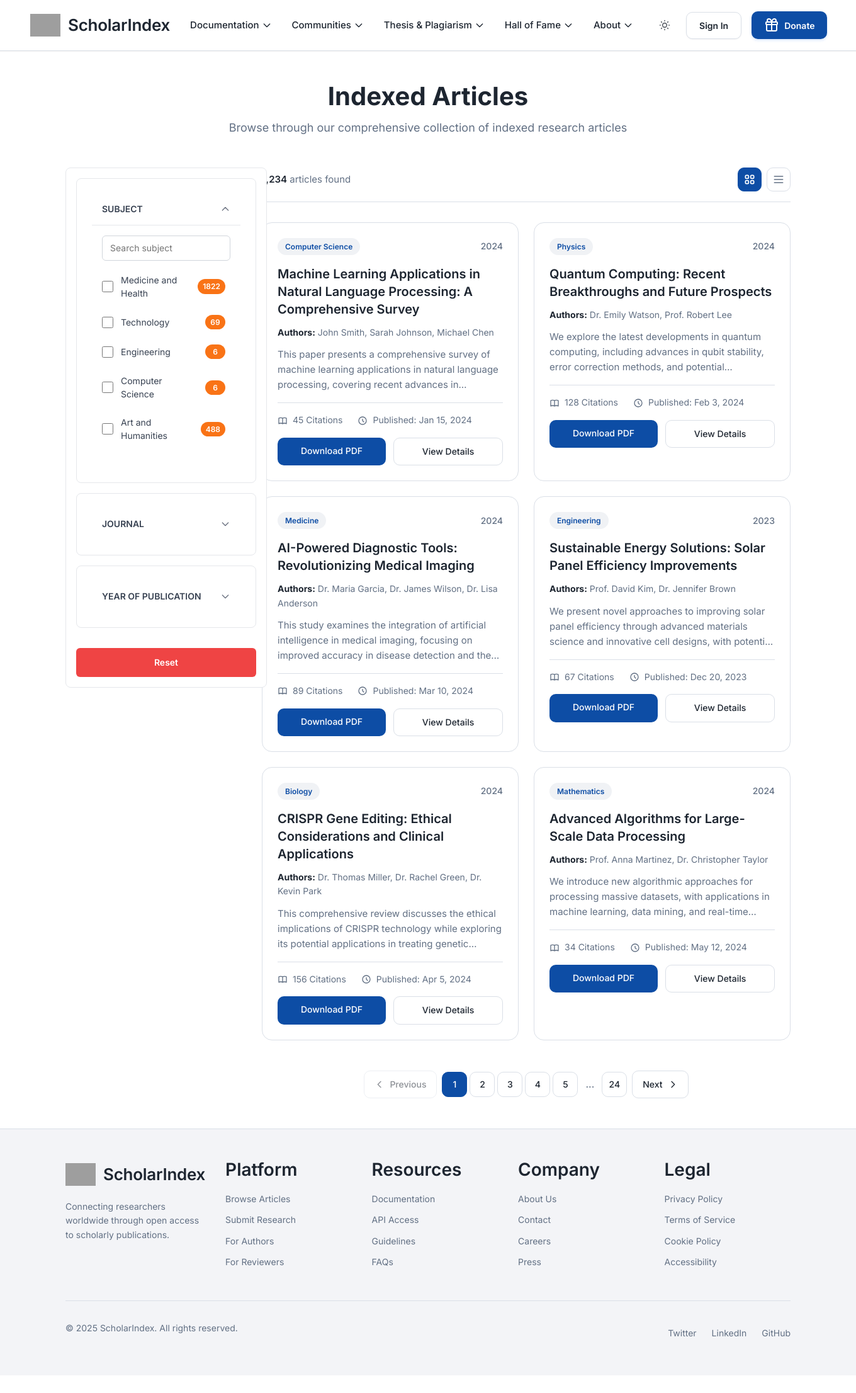
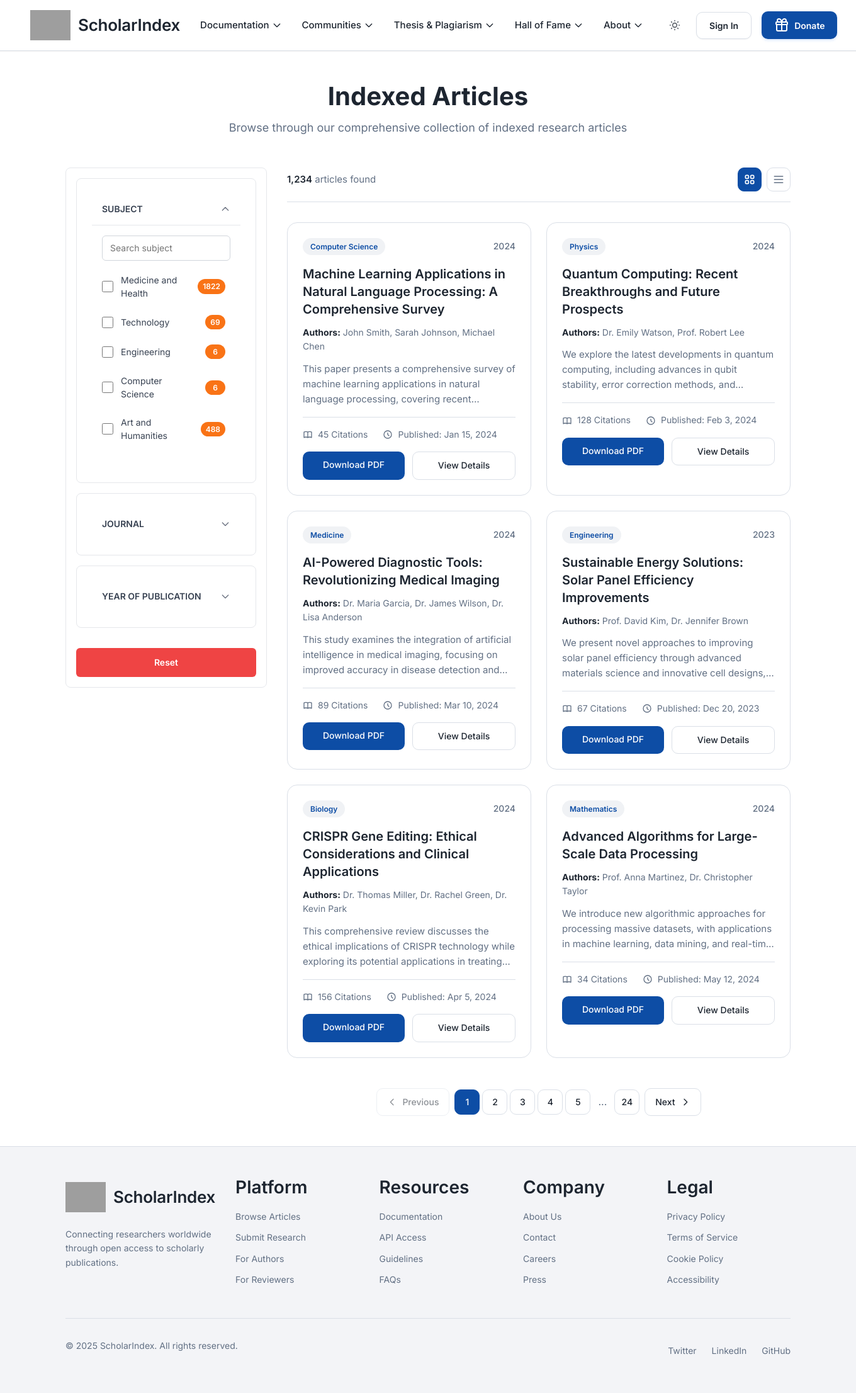
Before and after one commit to Amponsah-clinton/sis_project, a Django app: template app/templates/app/indexed_articles.html in a window 1360 px wide. Shown: the whole page at 63% size. Before the commit the page ends 2123 px from the top, so only its background shows below. Run offline with Django 3.2, Linux system fonts and the light colour scheme; the template is opened without the code that fills it, so the values that code supplies are empty; some libraries are stand-ins or nearby versions; some web fonts are replaced; grey boxes are pictures that could not be loaded.

Commit message:
first commit

```diff
--- a/app/static/app/css/style.css
+++ b/app/static/app/css/style.css
@@ -202,8 +202,8 @@
     }
 
     .logo-image {
-      width: 2.5rem;
-      height: 2.5rem;
+      width: 3.5rem;
+      height: 3.5rem;
       object-fit: contain;
       border-radius: 4px;
       flex-shrink: 0;
@@ -211,8 +211,8 @@
 
     @media (min-width: 768px) {
       .logo-image {
-        width: 3rem;
-        height: 3rem;
+        width: 4rem;
+        height: 4rem;
       }
     }
 
--- a/app/templates/app/indexed_articles.html
+++ b/app/templates/app/indexed_articles.html
@@ -160,7 +160,29 @@
     background-color: #b91c1c;
   }
 
+  .articles-layout {
+    display: grid;
+    grid-template-columns: 320px 1fr;
+    gap: 2rem;
+    align-items: start;
+  }
+
+  .articles-main {
+    position: relative;
+    z-index: 1;
+  }
+
+  .results-header {
+    position: relative;
+    z-index: 2;
+    background-color: var(--background);
+  }
+
   @media (max-width: 968px) {
+    .articles-layout {
+      grid-template-columns: 1fr;
+    }
+
     .articles-sidebar {
       width: 100%;
       margin-bottom: 2rem;
```
Also changed, not shown: app/templates/app/list_accounts.html (+25 -25 lines), app/views.py (+63 -13 lines), db.sqlite3.
